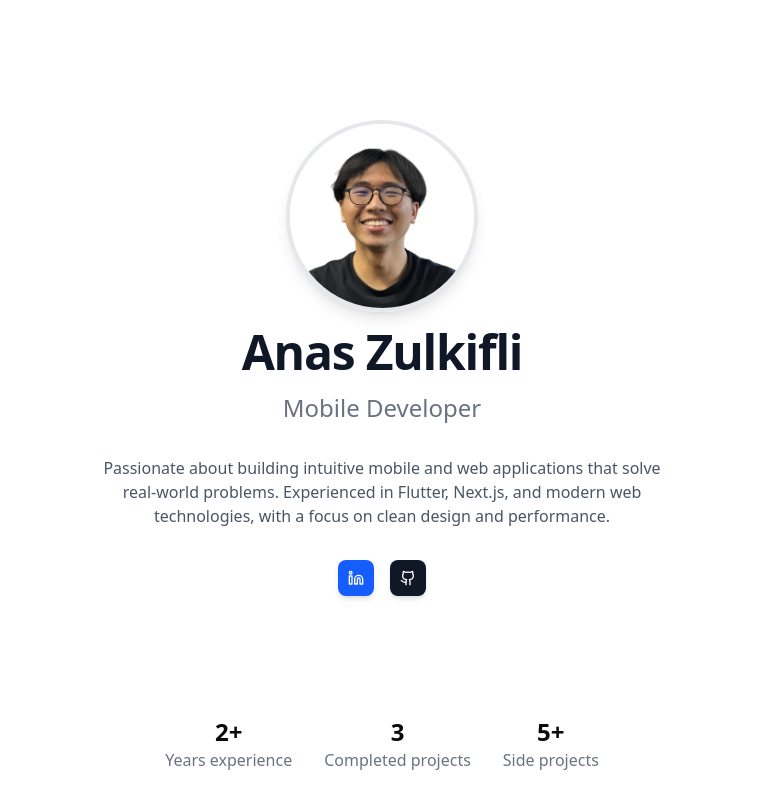
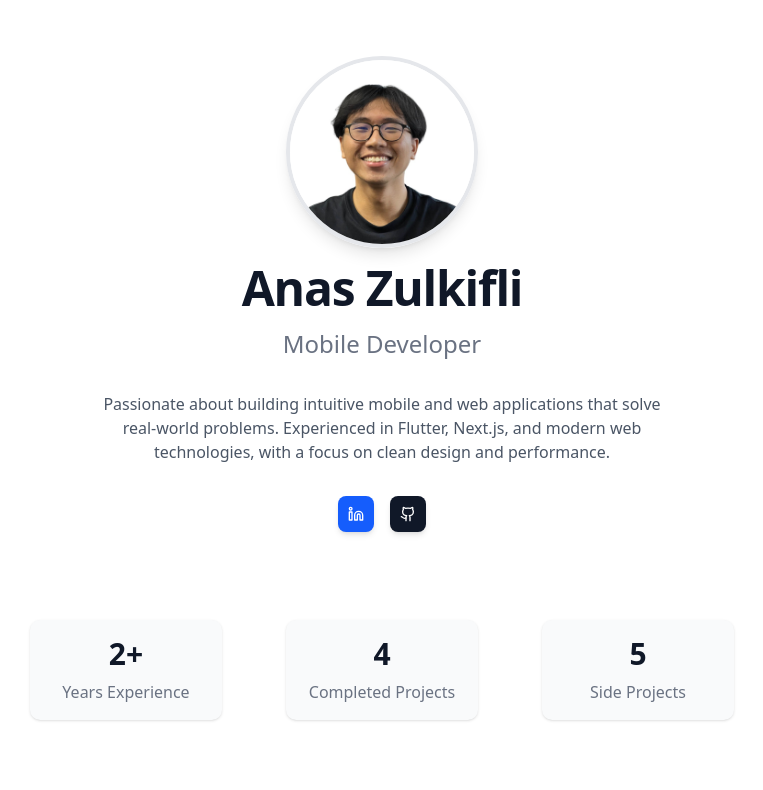
Before and after one commit to Zer0-01/React-My-Portfolio, a Next.js app: page / in a window 1280 px wide. Shown: the top 790 px of the page, without its empty margins (258-1021 px from the left). Built offline with nearby package versions, Linux system fonts and the light colour scheme.

Commit message:
feat: enhance UI

```diff
--- a/components/custom/Hero.tsx
+++ b/components/custom/Hero.tsx
@@ -6,7 +6,7 @@ import { Github, Linkedin } from "lucide-react";
 
 export function Hero() {
     return (
-        <section className="flex flex-col items-center justify-center gap-4 text-center py-12 px-4 md:py-20 md:px-0">
+        <section className="flex flex-col items-center justify-center gap-4 text-center py-12 px-4 md:py-4 md:px-0">
 
             {/* Profile Image */}
             <div className="w-36 h-36 md:w-48 md:h-48 overflow-hidden rounded-full border-2 md:border-4 border-gray-200 shadow-lg transition-transform hover:scale-105">
--- a/components/custom/Stats.tsx
+++ b/components/custom/Stats.tsx
@@ -1,16 +1,21 @@
 export function Stats() {
     const items = [
-        { value: "2+", label: "Years experience" },
-        { value: "3", label: "Completed projects" },
-        { value: "5+", label: "Side projects" },
+        { value: "2+", label: "Years Experience" },
+        { value: "4", label: "Completed Projects" },
+        { value: "5", label: "Side Projects" },
     ];
 
     return (
-        <section className="flex justify-center gap-8 text-center text-sm md:text-base">
+        <section className="flex flex-col md:flex-row justify-center items-center gap-8 md:gap-16 text-center py-8">
             {items.map((item) => (
-                <div key={item.label} className="flex flex-col">
-                    <span className="text-xl md:text-2xl font-bold">{item.value}</span>
-                    <span className="text-gray-500">{item.label}</span>
+                <div
+                    key={item.label}
+                    className="flex flex-col items-center p-4 rounded-lg bg-gray-50 shadow-sm hover:shadow-md transition-shadow duration-300 w-40 md:w-48"
+                >
+                    <span className="text-2xl md:text-3xl font-extrabold text-gray-900 transition-transform duration-300 hover:scale-105">
+                        {item.value}
+                    </span>
+                    <span className="text-gray-500 mt-1 md:mt-2">{item.label}</span>
                 </div>
             ))}
         </section>
```
